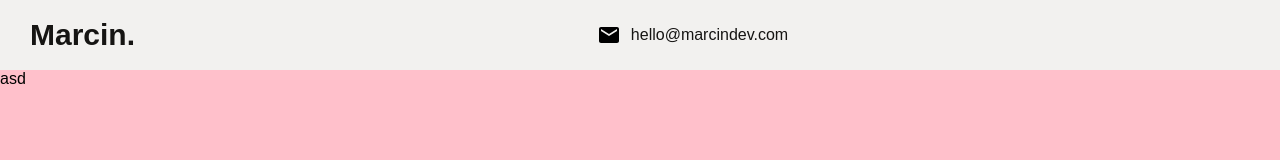
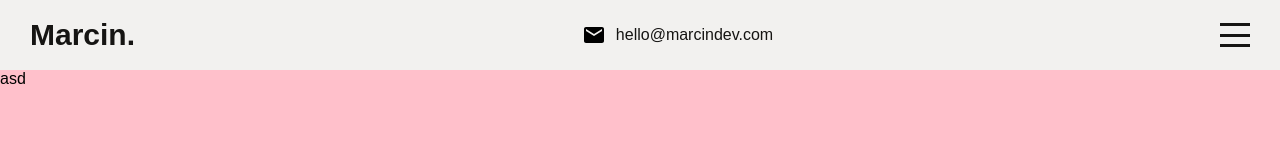
Before and after one commit to MarcinBieniek/Portfolio, a React (Create React App) app in the folder client/: page / in a window 1280 px wide. Shown: the top 160 px of the page. Built offline with nearby package versions, Linux system fonts and the light colour scheme; a web font is replaced by a local one.

Commit message:
Add Navbar component animation

```diff
--- a/client/package.json
+++ b/client/package.json
@@ -10,6 +10,7 @@
     "@testing-library/jest-dom": "^5.16.5",
     "@testing-library/react": "^13.4.0",
     "@testing-library/user-event": "^13.5.0",
+    "clsx": "^1.2.1",
     "node-sass": "^8.0.0",
     "react": "^18.2.0",
     "react-dom": "^18.2.0",
--- a/client/src/App.js
+++ b/client/src/App.js
@@ -4,11 +4,15 @@ import Topbar from './components/Topbar/Topbar';
 import Intro from './components/Intro/Intro';
 import Portfolio from './components/Portfolio/Portfolio';
 import Contact from './components/Contact/Contact';
+import { useState } from 'react';
 
 function App() {
+
+  const [menuOpen, setMenuOpen] = useState(false);
+
   return (
     <div className={styles.container}>
-      <Topbar />
+      <Topbar menuOpen={menuOpen} setMenuOpen={setMenuOpen}/>
       <div className={styles.sections}>
         <Intro />
         <Portfolio />
--- a/client/src/App.module.scss
+++ b/client/src/App.module.scss
@@ -4,7 +4,6 @@
   .sections {
     width: 100%;
     height: calc(100vh - 70px);
-    background-color: red;
     position: relative;
     top: 70px;
     scroll-behavior: smooth;
--- a/client/src/components/Topbar/Topbar.jsx
+++ b/client/src/components/Topbar/Topbar.jsx
@@ -1,9 +1,10 @@
 import styles from './Topbar.module.scss';
 import EmailIcon from '@mui/icons-material/Email';
+import clsx from 'clsx';
 
-const Topbar = () => {
+const Topbar = ({menuOpen, setMenuOpen}) => {
   return (
-    <div className={styles.container}>
+    <div className={clsx(styles.container, menuOpen && styles.active)}>
       <div className={styles.wrapper}>
         <div className={styles.left}>
           <a href="#intro">Marcin.</a>
@@ -12,9 +13,11 @@ const Topbar = () => {
           <EmailIcon />
           <a href="mailto:hello@marcindev.com">hello@marcindev.com</a>
         </div>
-        <div className={styles.rigth}>
-          <div className={styles.hamburger}>
-
+        <div className={styles.right}>
+          <div className={styles.hamburger} onClick={()=>setMenuOpen(!menuOpen)}>
+            <span className={styles.line}></span>
+            <span className={styles.line}></span>
+            <span className={styles.line}></span>
           </div>
         </div>
       </div>
--- a/client/src/components/Topbar/Topbar.module.scss
+++ b/client/src/components/Topbar/Topbar.module.scss
@@ -3,9 +3,11 @@
 .container {
   width: 100%;
   height: 70px;
+  background-color: $background-grey;
   position: fixed;
   top: 0;
   z-index: 2;
+  transition: all 1s ease;
 
   .wrapper {
     padding: 0px 30px;
@@ -34,5 +36,60 @@
         color: $black;
       }
     }
+
+    .right {
+
+      .hamburger {
+        width: 30px;
+        height: 24px;
+        display: flex;
+        flex-direction: column;
+        justify-content: space-between;
+        cursor: pointer;
+
+        span {
+          width: 100%;
+          height: 3px;
+          background-color: $black;
+          transform-origin: left;
+          transition: all 1s ease;
+        }
+      }
+    }
+  }
+
+  &.active {
+    color: white;
+    background-color: $black;
+
+    .wrapper {
+      .left {
+        a {
+          color: white;
+        }
+      }
+      .center {
+        a {
+          color: white;
+        }
+      }
+      .right {
+        .hamburger {
+          span {
+            &:first-child {
+              background-color: white;
+              transform: rotate(45deg);
+            }
+            &:nth-child(2){
+              opacity: 0;
+            }
+            &:last-child{
+              background-color: white;
+              transform: rotate(-45deg)
+            }
+          }
+        }
+      }
+    }
   }
 }
--- a/client/src/styles/global.scss
+++ b/client/src/styles/global.scss
@@ -9,7 +9,7 @@
     font-family: 'Bai Jamjuree', sans-serif;
     //font-family: 'Bebas Neue', cursive;
     //font-family: 'Manrope', sans-serif;
-    background-color: $background-grey;
+    //background-color: $background-grey;
     overflow-x: hidden;
     //transition: all 1s ease-out;
 }
```
